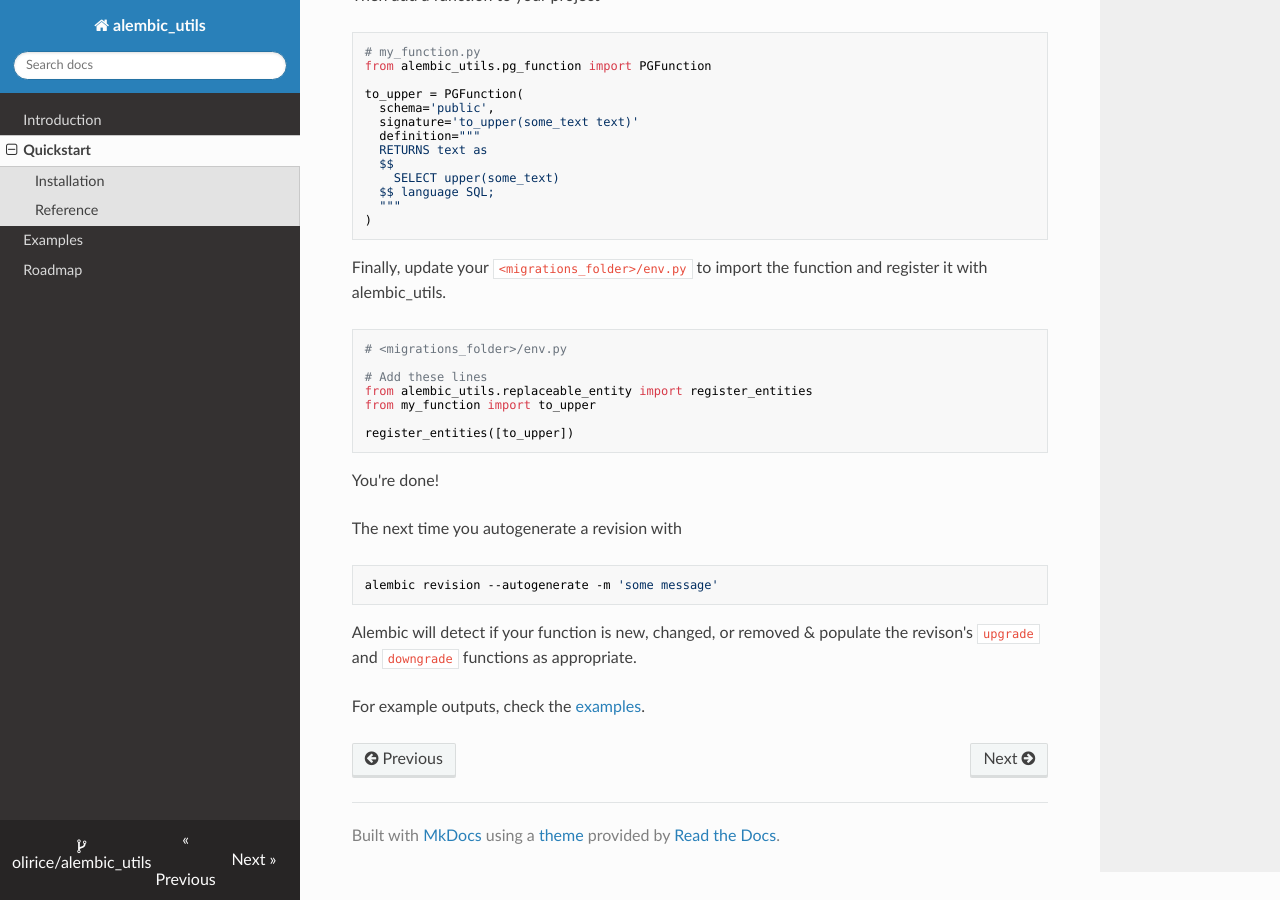
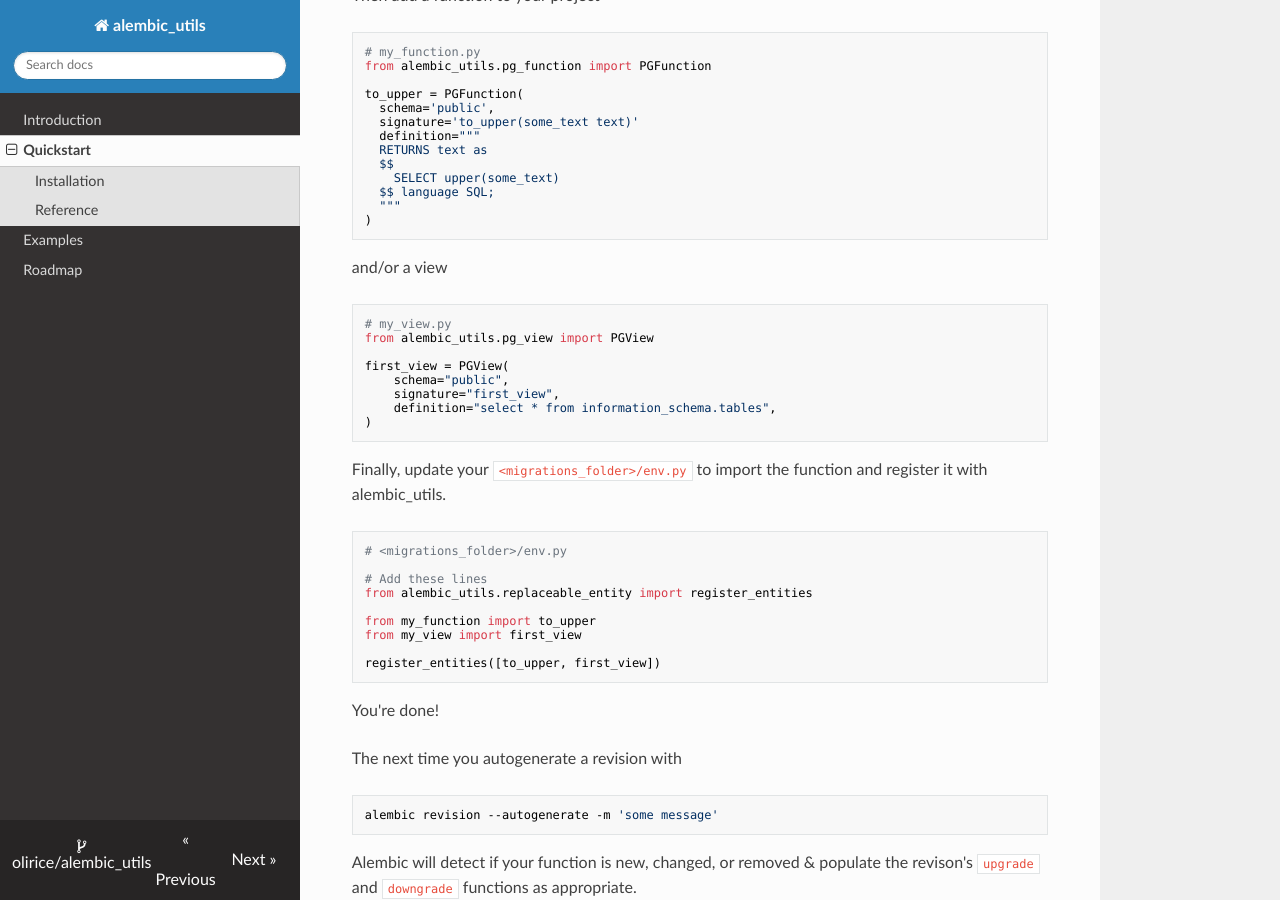
Before and after one commit to olirice/alembic_utils, an MkDocs documentation site: the page built from docs/quickstart.md, in a window 1280 px wide and 900 px high, scrolled down 423 px. Built offline with MkDocs 1.6.1, drawn with Linux system fonts in a browser that asks for light colours; nearby versions of some CDN libraries.

Commit message:
ad PGView to docs

````diff
--- a/docs/quickstart.md
+++ b/docs/quickstart.md
@@ -27,6 +27,21 @@
 )
 ```
 
+and/or a view
+```python
+# my_view.py
+from alembic_utils.pg_view import PGView
+
+first_view = PGView(
+    schema="public",
+    signature="first_view",
+    definition="select * from information_schema.tables",
+)
+
+```
+
+
+
 Finally, update your `<migrations_folder>/env.py` to import the function and register it with alembic_utils.
 
 ```python
@@ -34,9 +49,11 @@
 
 # Add these lines
 from alembic_utils.replaceable_entity import register_entities
+
 from my_function import to_upper
+from my_view import first_view
 
-register_entities([to_upper])
+register_entities([to_upper, first_view])
 ```
 
 You're done!
````
